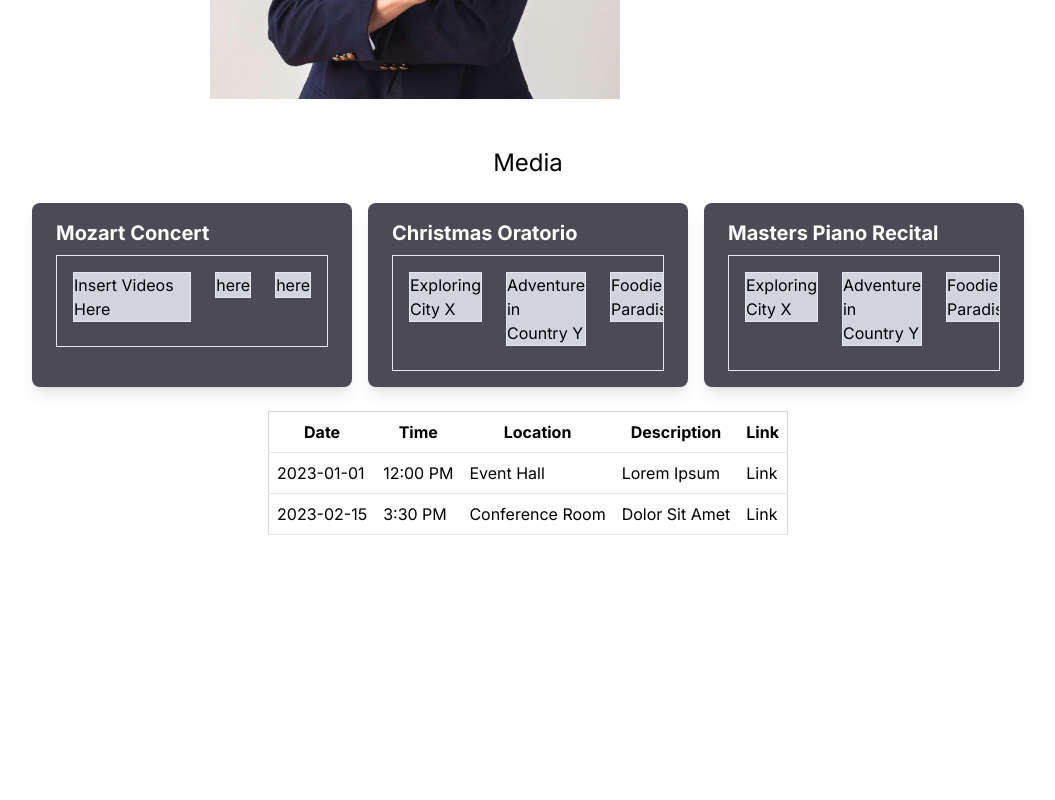
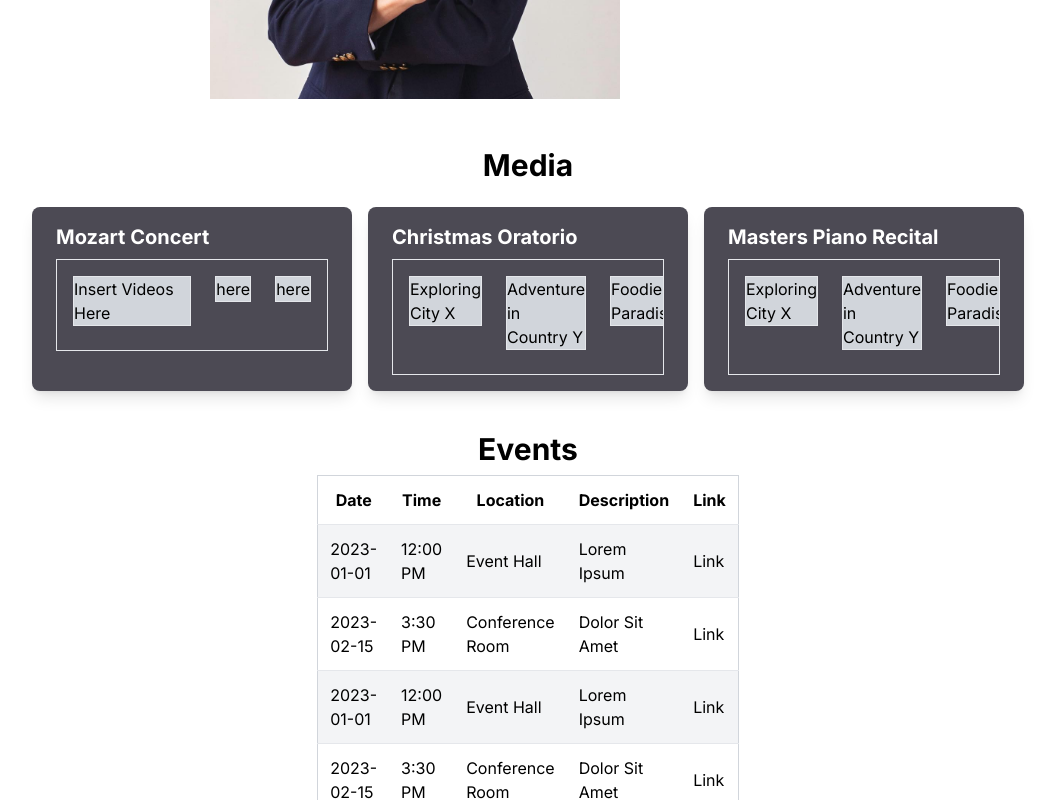
Before and after one commit to mzsellem/justin-han, a Next.js app: page / in a window 1280 px wide. Shown: the part 1220-2020 px from the top of the page, without its empty margins (112-1167 px from the left). Before the commit the page ends 1771 px from the top, so only its background shows below. Built offline with nearby package versions, Linux system fonts and the light colour scheme.

Commit message:
mobile events

```diff
--- a/app/events/events.tsx
+++ b/app/events/events.tsx
@@ -15,26 +15,27 @@ interface Row {
 
 const EventsTable: React.FC<EventsTableProps> = ({ data = [] }) => {
   return (
-    <>
-        <div className="overflow-x-auto bg-white">
-        <table className="min-w-full border border-collapse border-gray-300">
+    <div className="bg-white">
+      <div className="text-3xl text-center pt-4 pb-2 font-bold">Events</div>
+      <div className="overflow-x-auto">
+        <table className="w-full sm:w-2/3 md:w-1/2 lg:w-2/3 xl:w-1/2 border border-collapse border-gray-300 mx-auto">
           <thead>
             <tr>
-                <th className="border-b p-2">Date</th>
-                <th className="border-b p-2">Time</th>
-                <th className="border-b p-2">Location</th>
-                <th className="border-b p-2">Description</th>
-                <th className="border-b p-2">Link</th>
+              <th className="border-b p-2 sm:p-3">Date</th>
+              <th className="border-b p-2 sm:p-3">Time</th>
+              <th className="border-b p-2 sm:p-3">Location</th>
+              <th className="border-b p-2 sm:p-3">Description</th>
+              <th className="border-b p-2 sm:p-3">Link</th>
             </tr>
           </thead>
           <tbody>
             {data.map((row, index) => (
-                <tr key={index}>
-                <td className="border-b p-2">{row.date}</td>
-                <td className="border-b p-2">{row.time}</td>
-                <td className="border-b p-2">{row.location}</td>
-                <td className="border-b p-2">{row.description}</td>
-                <td className="border-b p-2">
+              <tr key={index} className={index % 2 === 0 ? 'bg-gray-100' : ''}>
+                <td className="border-b p-2 sm:p-3">{row.date}</td>
+                <td className="border-b p-2 sm:p-3">{row.time}</td>
+                <td className="border-b p-2 sm:p-3">{row.location}</td>
+                <td className="border-b p-2 sm:p-3">{row.description}</td>
+                <td className="border-b p-2 sm:p-3">
                   <a href={row.link}>{row.linkText || 'Link'}</a>
                 </td>
               </tr>
@@ -42,7 +43,7 @@ interface Row {
           </tbody>
         </table>
       </div>
-    </>
+    </div>
   );
 };
 
--- a/app/page.tsx
+++ b/app/page.tsx
@@ -64,6 +64,34 @@ export default function Home() {
       description: 'Dolor Sit Amet',
       link: 'https://example.com',
     },
+    {
+      date: '2023-01-01',
+      time: '12:00 PM',
+      location: 'Event Hall',
+      description: 'Lorem Ipsum',
+      link: 'https://example.com',
+    },
+    {
+      date: '2023-02-15',
+      time: '3:30 PM',
+      location: 'Conference Room',
+      description: 'Dolor Sit Amet',
+      link: 'https://example.com',
+    },
+    {
+      date: '2023-01-01',
+      time: '12:00 PM',
+      location: 'Event Hall',
+      description: 'Lorem Ipsum',
+      link: 'https://example.com',
+    },
+    {
+      date: '2023-02-15',
+      time: '3:30 PM',
+      location: 'Conference Room',
+      description: 'Dolor Sit Amet',
+      link: 'https://example.com',
+    },
     // Add more rows as needed
   ];
 
@@ -96,7 +124,7 @@ export default function Home() {
             <Bio />
           </div>
           <div ref={section3Ref} className="bg-white w-screen">
-          <div className="flex justify-center text-2xl p-6">Media</div>
+          <div className="flex justify-center text-3xl p-6 font-bold">Media</div>
           <div className="flex justify-center items-center mb-6">
             <div className="grid grid-cols-1 md:grid-cols-2 lg:grid-cols-3 gap-4">
               {playlists.map((playlist, index) => (
```
Lines whose indentation alone changed are shown as unchanged.
